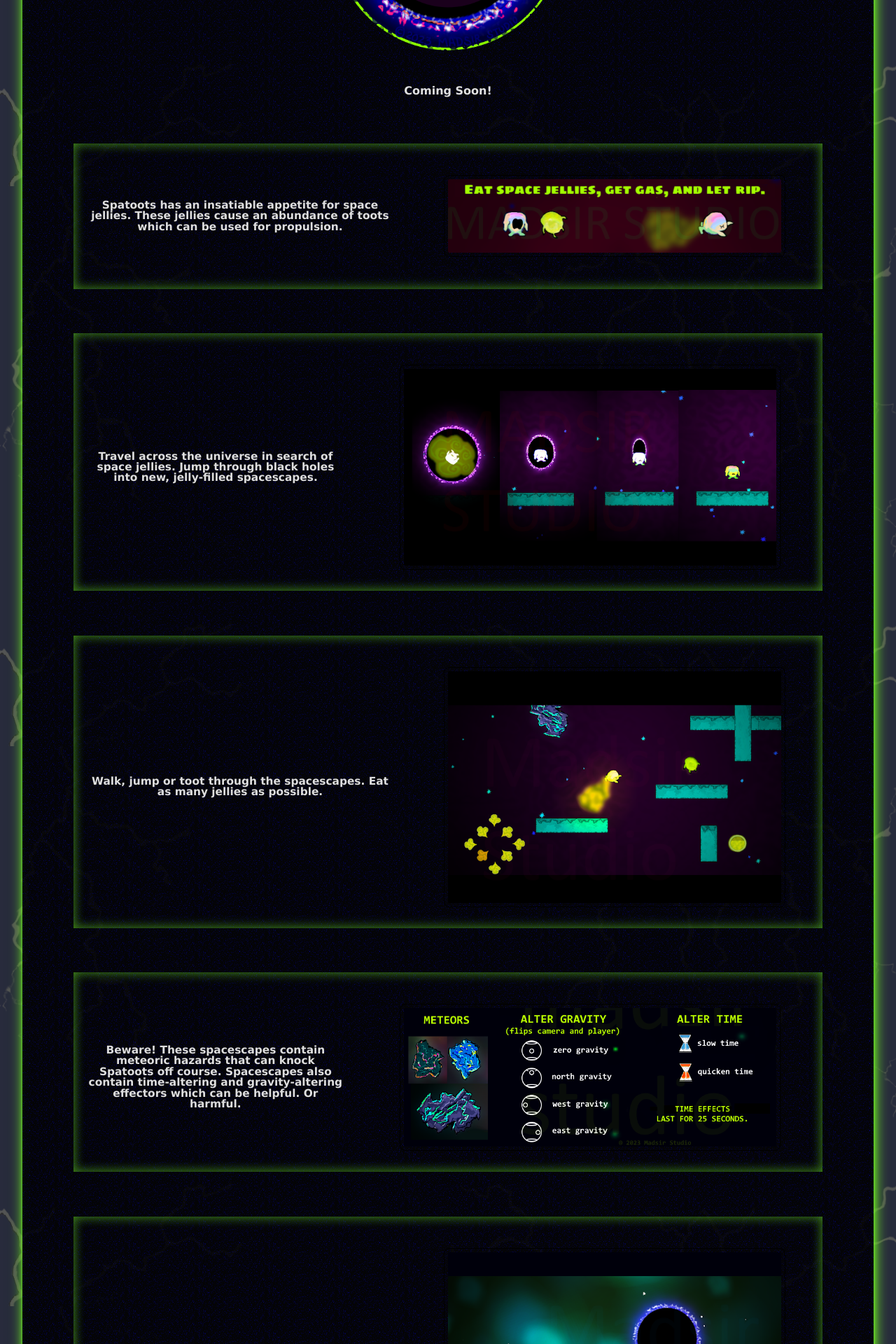
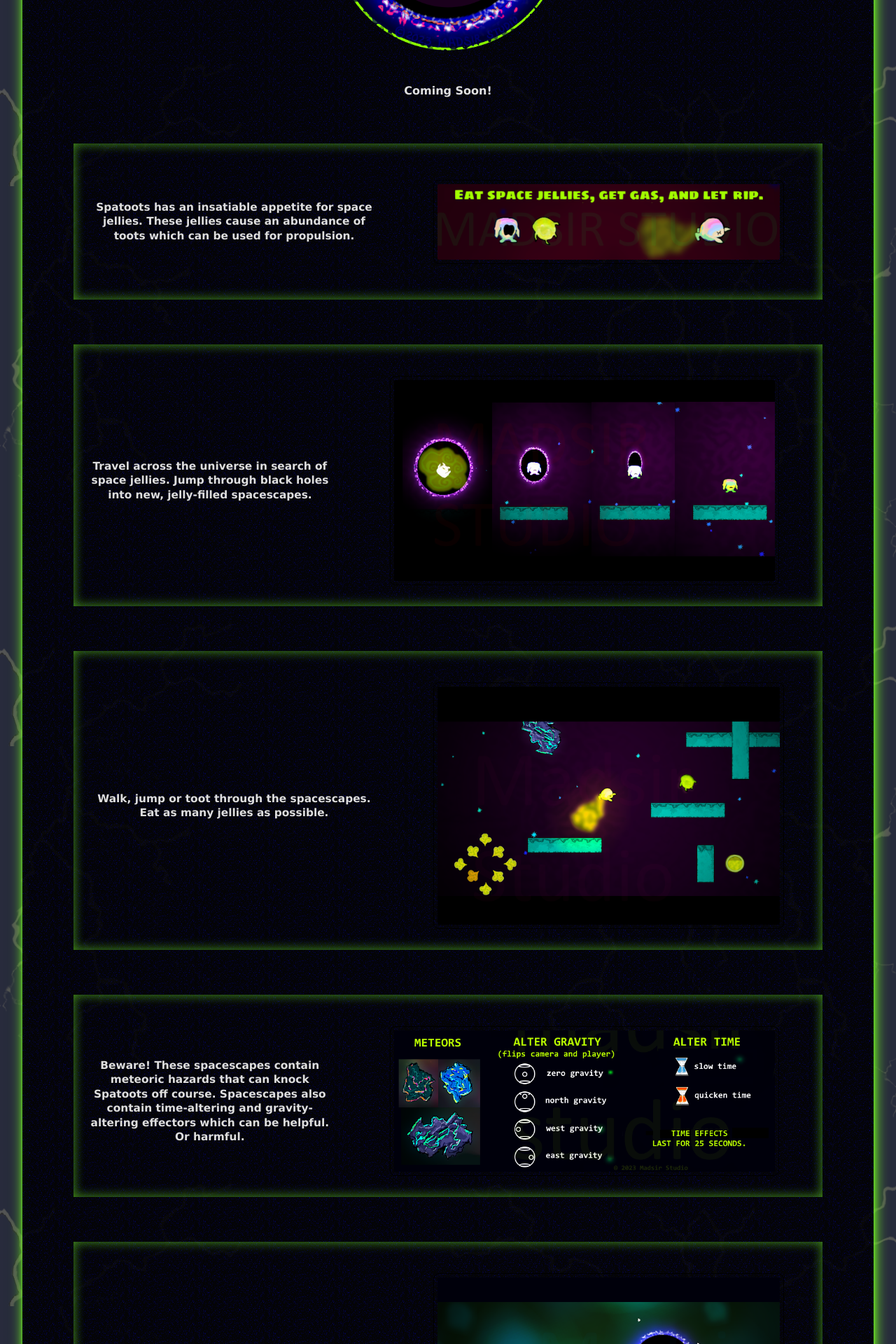
Before and after one commit to Madsir/madsirstudio.github.io, a Jekyll site: the page built from spacetoots/index.html, in a window 1280 px wide. Shown: the part 534-2454 px from the top of the page at 70% size. Built offline with Jekyll 4.4.1, drawn with Linux system fonts in a browser that asks for light colours.

Commit message:
Update index.html

```diff
--- a/spacetoots/index.html
+++ b/spacetoots/index.html
@@ -106,8 +106,8 @@ p {
   align-items: center;
 }
 .fonter {
-width: 48%;
-line-height: 1.2em;
+width: 45%;
+line-height: 1.6em;
 }
 h6 {
 	margin-left: 5%;
```
